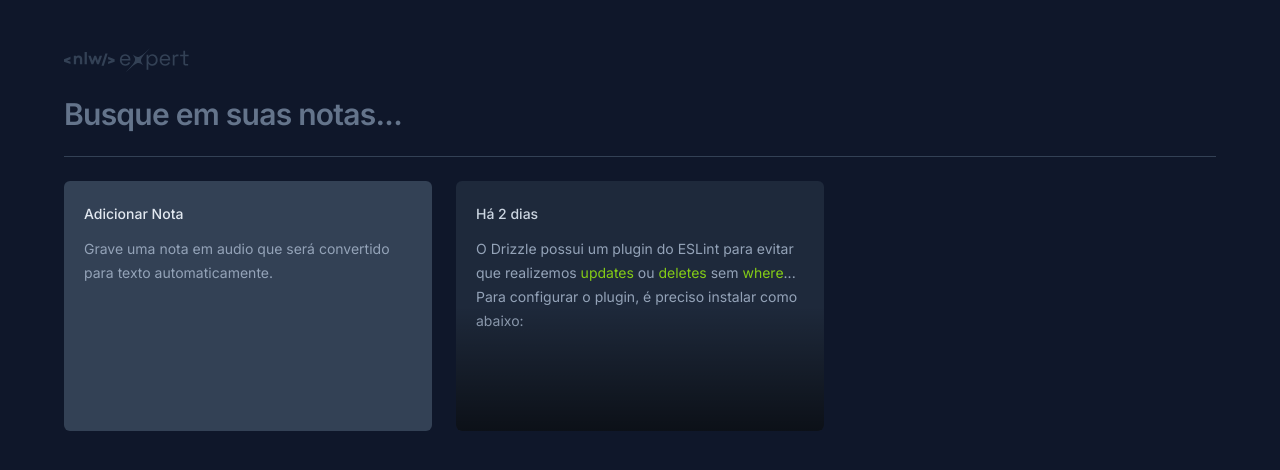
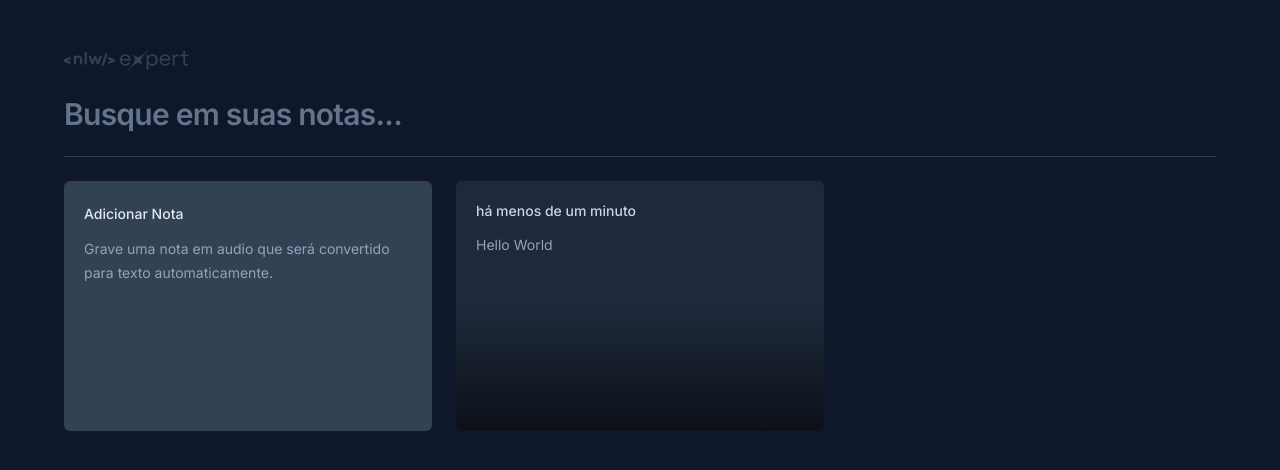
Before and after one commit to Pedroo07/Notes-ts, a React (Vite) app: page / in a window 1280 px wide. Shown: the top 470 px of the page. Built offline with nearby package versions, Linux system fonts and the light colour scheme.

Commit message:
Criando e Exibindo modal, quando clicar na nota.

```diff
--- a/package.json
+++ b/package.json
@@ -9,6 +9,9 @@
     "preview": "vite preview"
   },
   "dependencies": {
+    "@radix-ui/react-dialog": "^1.0.5",
+    "date-fns": "^3.3.1",
+    "lucide-react": "^0.323.0",
     "react": "^18.2.0",
     "react-dom": "^18.2.0"
   },
--- a/src/App.tsx
+++ b/src/App.tsx
@@ -15,7 +15,7 @@
       <div className='h-px bg-slate-700' />
       <div className='grid grid-cols-3 gap-6 auto-rows-[250px]'>
         <AddNoteCard />
-        <NoteCard />
+        <NoteCard date={new Date()} content='Hello World'/>
       </div>
     </div>
   )
--- a/src/components/NoteCard.tsx
+++ b/src/components/NoteCard.tsx
@@ -1,10 +1,44 @@
-export const NoteCard = () => {
+import *  as Dialog from '@radix-ui/react-dialog'
+import {formatDistanceToNow} from 'date-fns'
+import  {ptBR} from 'date-fns/locale'
+import {X} from 'lucide-react'
+
+type Props = {
+    date: Date
+    content: string
+}
+
+
+export const NoteCard = (props: Props) => {
     return (
-        <div className='rounded-md bg-slate-800 p-5 space-y-3 overflow-hidden relative'>
-            <span className='text-sm font-medium text-slate-300'>Há 2 dias</span>
-            <p className='text-sm leading-6 text-slate-400'>O Drizzle possui um plugin do ESLint para evitar que realizemos <span className='text-lime-500'>updates</span> ou <span className='text-lime-500'>deletes</span> sem <span className='text-lime-500'>where</span>...
-                Para configurar o plugin, é preciso instalar como abaixo:</p>
-            <div className='absolute bottom-0 left-0 right-0 h-1/2 bg-gradient-to-t from-black/60 to-black/0 pointer-events-none' />
-        </div>
+        <Dialog.Root>
+            <Dialog.Trigger className='rounded-md text-left flex flex-col outline-none bg-slate-800 p-5 gap-y-3 overflow-hidden relative hover:ring-2 hover:ring-slate-600 focus-visible:ring-2 focus-visible:ring-lime-400'>
+                <span className='text-sm font-medium text-slate-300'>{formatDistanceToNow(props.date , {locale: ptBR, addSuffix: true})}</span>
+                <p className='text-sm leading-6 text-slate-400'>{props.content}</p>
+                <div className='absolute bottom-0 left-0 right-0 h-1/2 bg-gradient-to-t from-black/60 to-black/0 pointer-events-none' />
+            </Dialog.Trigger>
+            <Dialog.Portal>
+                <Dialog.Overlay className=' inset-0 fixed bg-black/45' />
+                <Dialog.Content className='fixed left-1/2 top-1/2 -translate-x-1/2 -translate-y-1/2 max-w-[640px] w-full h-[60vh] bg-slate-700 rounded-md flex flex-col outline-none'>
+                <Dialog.DialogClose className='absolute right-0 top-0 bg-slate-800 p-1.5 text-slate-400 hover:text-slate-100'>
+                    <X className='size-5' />
+                </Dialog.DialogClose>
+                    <div className='flex flex-1 flex-col gap-3 p-5'>
+                        <span className='text-sm font-medium text-slate-300'>
+                            {formatDistanceToNow(props.date , {locale: ptBR, addSuffix: true})}
+                        </span>
+
+                        <p className='text-sm leading-6 text-slate-400'>
+                            {props.content}
+                        </p>
+                    </div>
+                    <button type='button'
+                    className='w-full bg-slate-800 py-4 text-center text-sm text-slate-300 outline-none font-medium'>
+                        Deseja <span className='text-red-500  hover:underline'>apagar essa nota</span>?
+                    </button>
+                </Dialog.Content>
+            </Dialog.Portal>
+        </Dialog.Root>
+
     )
 }
```
Also changed, not shown: 1 other file (tests, documents, lock files or other folders).
